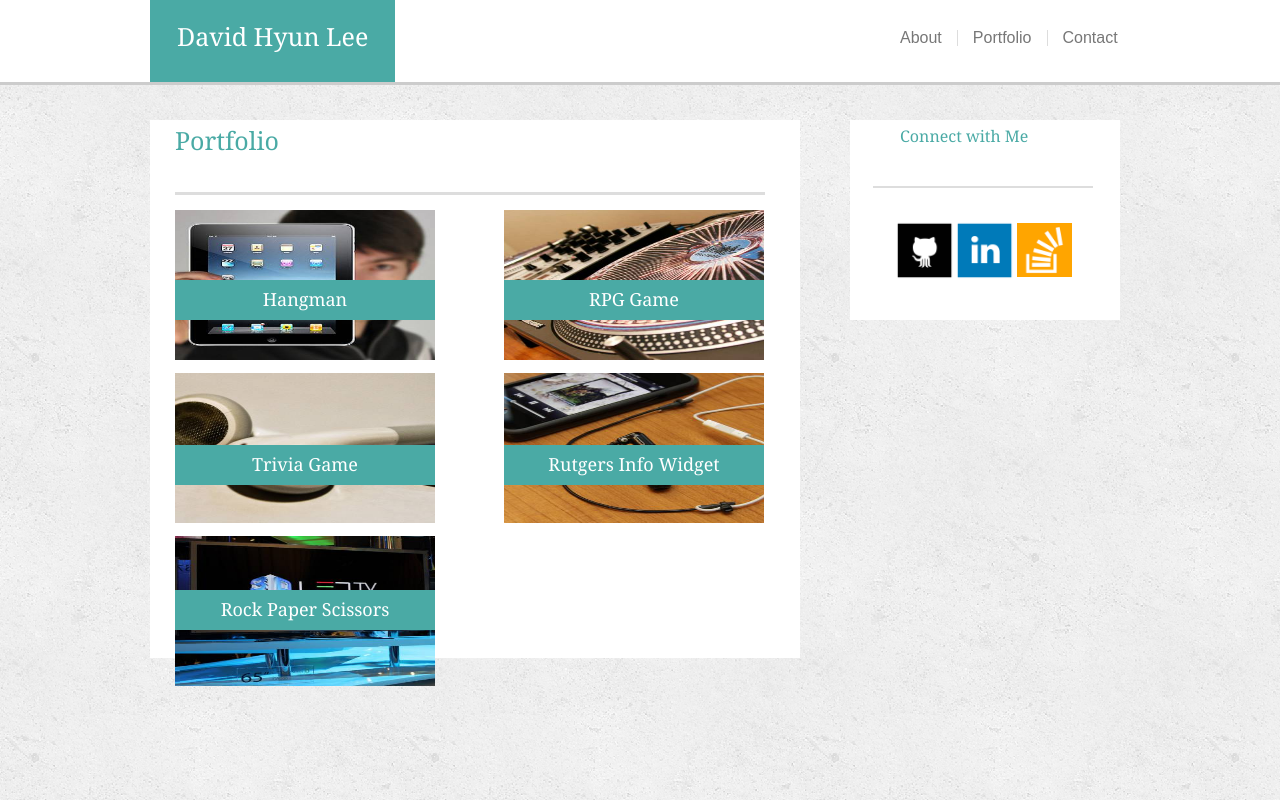
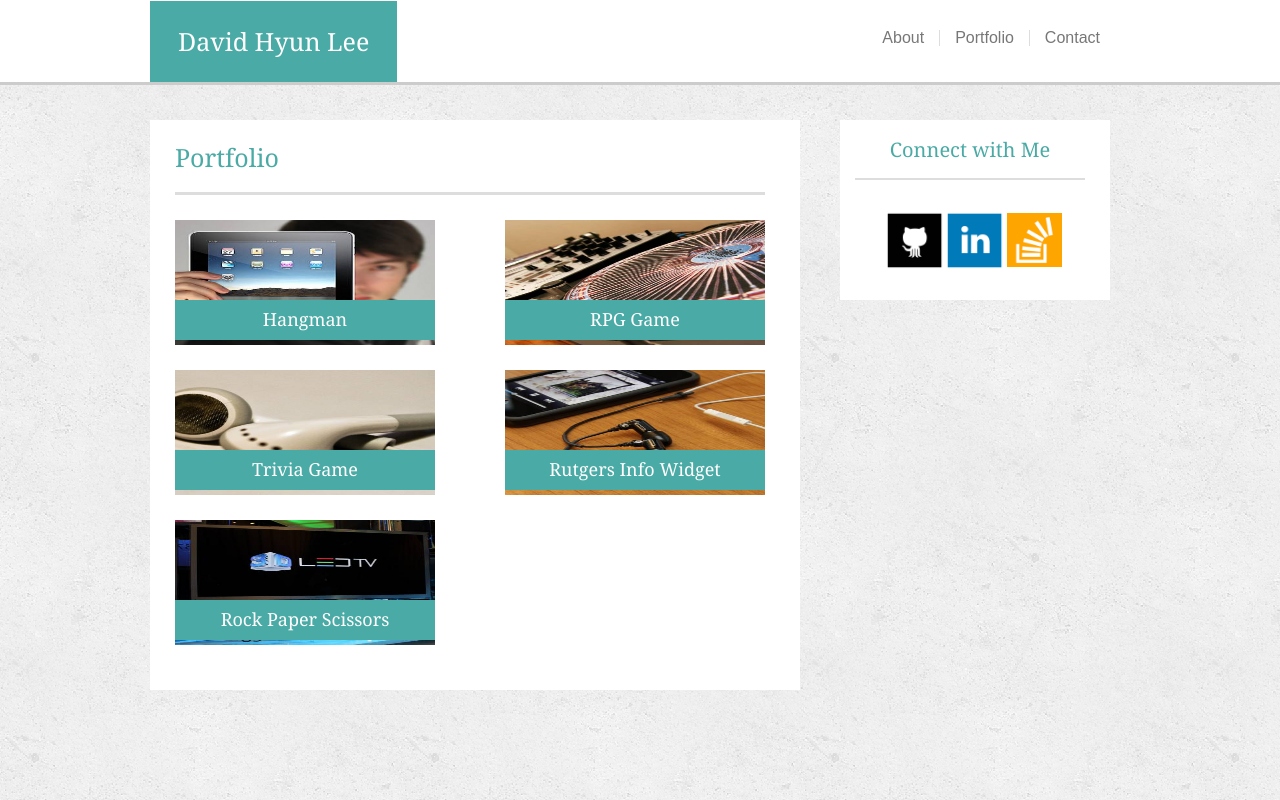
Before and after one commit to dhlee183/Basic-Portfolio, a PHP site: page /portfolio.html in a window 1280 px wide. Run offline with PHP 8.4, Linux system fonts and the light colour scheme.

Commit message:
Edited the HTML files

```diff
--- a/assets/css/style.css
+++ b/assets/css/style.css
@@ -7,10 +7,7 @@ body {
 header {
 	background: #ffffff;
 	width: 100%;
-	top: 0;
-	left: 0;
 	height: 85px;
-	padding: 20px;
 	border-bottom-style: solid;
 	border-bottom-width: 3px;
 	border-bottom-color: #cccccc;
@@ -21,17 +18,16 @@ h1 {
 	color: #ffffff;
 	font-family: 'Georgia', Times, Times New Roman, serif;
 	font-size: 25px;
-	height: 85px;
 	left: 150px;
 	bottom: 0px;
-	margin: auto;
-	padding: 27px;
+	padding: 28px;
 	position: absolute;
 }
 nav {
 	top: 30px;
-	left: 900px;
-	position: fixed;
+	right: 180px;
+	position: absolute;
+	float: right;
 }
 a {
 	text-decoration: none;
@@ -60,35 +56,42 @@ a {
 #contact-html {
 	padding-left: 15px;
 }
-#container {
+.container {
 	width: 960px;
+	height: 420px;
+	top: 120px;
 	left: 150px;
-	top: 0px;
 	position: fixed;
 }
 #about-me {
 	background: #ffffff;
 	width: 650px;
-	height: 417px;
-	left: 0px;
-	top: 120px;
-	position: absolute;
+	height: 420px;
+	position: relative;
+	float: left;
 }
 #about-me-border {
 	background: #ffffff;
 	width: 590px;
-	height: 75px;
+	height: 50px;
+	top: 25px;
 	left: 25px;
 	border-bottom-style: solid;
 	border-bottom-width: 3px;
 	border-bottom-color: #dddddd;
-	position: absolute;
+	position: relative;
+}
+#bio-layout {
+	width: 600px;
+	top: 50px;
+	left: 25px;
+	position: relative;
 }
 #bio-image {
 	width: 200px;
-	height: 150px;
-	top: 100px;
-	left: 25px;
+	height: 160px;
+	padding-right: 15px;
+	padding-bottom: 5px;
 	position: relative;
 	float: left;
 }
@@ -186,162 +173,166 @@ h2 {
 	color: #4aaaa5;
 	font-family: 'Georgia', Times, Times New Roman, serif;
 	font-size: 25px;
-	top: 8px;
-	left: 0px;
-	position: absolute;
 }
 #portfolio-section {
 	background: #ffffff;
 	width: 650px;
-	height: 538px;
-	left: 0px;
-	top: 120px;
-	right: 703px;
-	position: absolute;
+	height: 570px;
+	position: relative;
+	float: left;
 }
 #portfolio-border {
 	background: #ffffff;
 	width: 590px;
-	height: 75px;
+	height: 50px;
+	top: 25px;
 	left: 25px;
 	border-bottom-style: solid;
 	border-bottom-width: 3px;
 	border-bottom-color: #dddddd;
-	position: absolute;
+	position: relative;
 }
-#hangman-image,
-#rpggame-image {
+#hm-pg {
+	width: 590px;
+	height: 125px;
+	top: 50px;
 	left: 25px;
-	top: 90px;
+	position: relative;
+}
+#hm-layout {
+	width: 260px;
+	height: 125px;
+	position: relative;
+	float: left;
 }
 #hangman-image {
 	width: 260px;
-	height: 150px;
+	height: 125px;
+}
+#rpg-layout {
+	width: 260px;
+	height: 125px;
+	left: 70px;
 	position: relative;
+	float: left;
 }
 #rpggame-image {
 	width: 260px;
-	height: 150px;
-	left: 90px;
+	height: 125px;
+}
+#tg-riw {
+	width: 590px;
+	height: 125px;
+	top: 75px;
+	left: 25px;
 	position: relative;
 }
-#triviagame-image,
-#rutgersinfowidget-image {
-	left: 25px;
-	top: 100px;
+#tg-layout {
+	width: 260px;
+	height: 125px;
+	position: relative;
+	float: left;
 }
 #triviagame-image {
 	width: 260px;
-	height: 150px;
+	height: 125px;
+}
+#riw-layout {
+	width: 260px;
+	height: 125px;
+	left: 70px;
 	position: relative;
+	float: left;
 }
 #rutgersinfowidget-image {
 	width: 260px;
-	height: 150px;
-	left: 90px;
+	height: 125px;
+}
+#rps {
+	width: 590px;
+	height: 125px;
+	top: 100px;
+	left: 25px;
 	position: relative;
+}
+#rps-layout {
+	width: 260px;
+	height: 125px;
 }
 #rockpaperscissors-image {
 	width: 260px;
-	height: 150px;
-	left: 25px;
-	top: 110px;
-	position: relative;
+	height: 125px;
 }
 h5 {
 	background: #4aaaa5;
 	font-size: 18px;
 	font-family: 'Georgia', Times, Times New Roman, serif;
+	text-align: center;
 	color: #ffffff;
 	width: 260px;
 	height: 40px;
+	top: 80px;
 	padding: 10px;
-	text-align: center;
-}
-#hangman-label {
-	top: 160px;
-	left: 25px;
-	position: absolute;
-}
-#rpggame-label {
-	top: 160px;
-	left: 354px;
-	position: absolute;
-}
-#triviagame-label {
-	top: 325px;
-	left: 25px;
-	position: absolute;
-}
-#rutgersinfowidget-label {
-	top: 325px;
-	left: 354px;
-	position: absolute;
-}
-#rockpaperscissors-label {
-	top: 470px;
-	left: 25px;
 	position: absolute;
 }
 aside {
 	background: #ffffff;
 	width: 270px;
-	height: 200px;
-	left: 700px;
-	top: 120px;
-	right: 973px;
-	bottom: 289px;
-	padding: 20px;
-	position: absolute;
+	height: 180px;
+	left: 40px;
+	position: relative;
+	float: left;
 }
 #connect-with-me {
 	background: #ffffff;
-	width: 220px;
-	height: 60px;
-	top: 8px;
-	left: 23px;
+	width: 230px;
+	height: 40px;
+	top: 20px;
+	left: 15px;
 	border-bottom-style: solid;
 	border-bottom-width: 2px;
 	border-bottom-color: #dddddd;
-	position: absolute;
+	position: relative;
 }
 h3 {
 	font-family: 'Georgia', Times, Times New Roman, serif;
+	font-size: 20px;
 	color: #4aaaa5;
-	left: 27px;
-	position: absolute;
+	text-align: center;
+}
+#connect-links {
+	top: 50px;
+	left: 5px;
+	position: relative;
 }
 #github-image,
 #linkedin-image,
 #stackoverflow-image {
-	top: 80px;
-	left: 25px;
+	left: 40px;
 	float: left;
+	position: relative;
 }
 #github-image {
 	width: 60px;
 	height: 60px;
-	position: relative;
 }
 #linkedin-image {
 	width: 60px;
 	height: 60px;
-	position: relative;
 }
 #stackoverflow-image {
 	width: 55px;
 	height: 54.25px;
 	margin-top: 3px;
 	margin-left: 2px;
-	position: relative;
 }
 footer {
 	background: #666666;
-	bottom: 0px;
 	width: 100%;
 	height: 85px;
 	left: 0;
-	padding: 30px;
+	bottom: 0px;
+	padding: 35px;
 	border-top-style: solid;
 	border-top-width: 7px;
 	border-top-color: #4aaaa5;
--- a/portfolio.html
+++ b/portfolio.html
@@ -23,47 +23,46 @@
 			</nav>
 		</header>
 
-		<div id="container">
+		<div class="container">
 			<section id="portfolio-section">
 				<div id="portfolio-border">
 					<h2>Portfolio</h2>
 				</div>
 
-				<div>
+				<div id="hm-pg">
+					<div id="hm-layout">
 						<img src="assets/images/technics-q-c-400-400-1.jpg" alt="Hangman" id="hangman-image">
-						<div id="hangman-label">
 							<h5>Hangman</h5>
 					</div>
+					<div id="rpg-layout">
 						<img src="assets/images/technics-q-c-400-400-2.jpg" alt="RPG Game" id="rpggame-image">
-						<div id="rpggame-label">
 							<h5>RPG Game</h5>
 					</div>
 				</div>
-				<div>
+				<div id="tg-riw">
+					<div id="tg-layout">
 						<img src="assets/images/technics-q-c-400-400-5.jpg" alt="Trivia Game" id="triviagame-image">
-						<div id="triviagame-label">
 							<h5>Trivia Game</h5>
 					</div>
+					<div id="riw-layout">
 						<img src="assets/images/technics-q-c-400-400-7.jpg" alt="Rutgers Info Widget" id="rutgersinfowidget-image">
-						<div id="rutgersinfowidget-label">
 							<h5>Rutgers Info Widget</h5>
 					</div>
 				</div>
+				<div id="rps">
+					<div id="rps-layout">
 						<img src="assets/images/technics-q-c-400-400-9.jpg" alt="Rock Paper Scissors" id="rockpaperscissors-image">
-						<div id="rockpaperscissors-label">
 							<h5>Rock Paper Scissors</h5>
 					</div>
-
+				</div>
 			</section>
 
 			<aside>
 				<div id="connect-with-me">
-					<div>
 					<h3>Connect with Me</h3>
 				</div>
-				</div>
 
-				<div>
+				<div id="connect-links">
 					<a href="https://github.com/hyun183">
 						<img src="assets/images/1470012140_github_square_black.png" alt="github" id="github-image">
 					</a>
```
Also changed, not shown: other parts of assets/css/style.css (+11 -27 lines), contact.html (+3 -5 lines), index.html (+5 -9 lines). Lines whose indentation alone changed are shown as unchanged.
